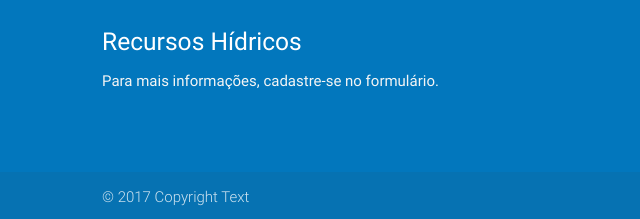
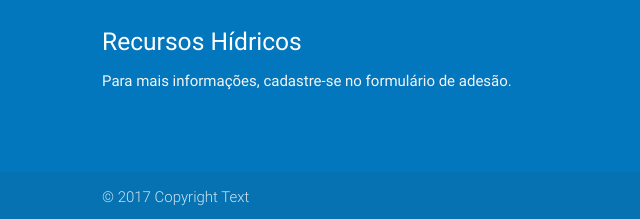
Before and after one commit to GustavoLSantos/RecursosHidricosApp, a plain HTML site: page form.html in a window 1280 px wide. Shown: the part 675-894 px from the top of the page, 90-730 px from the left. Drawn offline with nearby package versions, Linux system fonts and the light colour scheme.

Commit message:
Add files via upload

```diff
--- a/form.html
+++ b/form.html
@@ -89,7 +89,7 @@
             <div class="row">
                 <div class="col l6 s12">
                     <h5 class="white-text">Recursos Hídricos</h5>
-                    <p class="grey-text text-lighten-4">Para mais informações, cadastre-se no formulário.</p>
+                    <p class="grey-text text-lighten-4">Para mais informações, cadastre-se no formulário de adesão.</p>
                 </div>
                 <div class="col l4 offset-l2 s12">
                     <h5 class="white-text">Links</h5>
```
